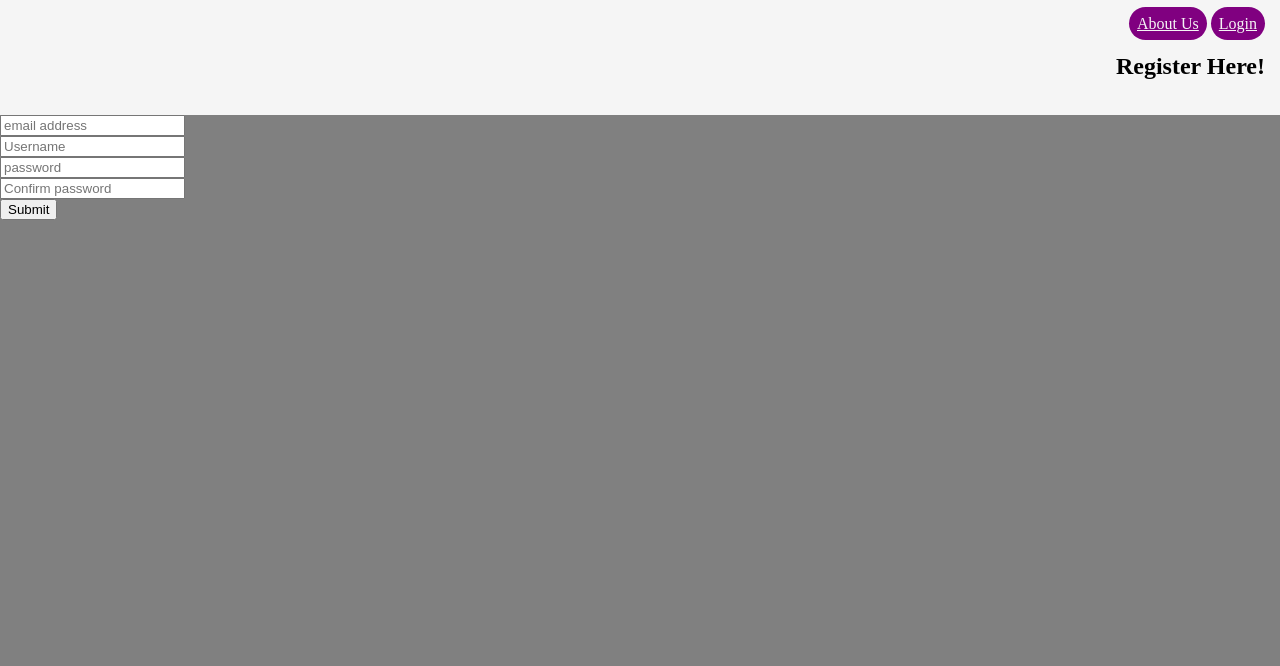
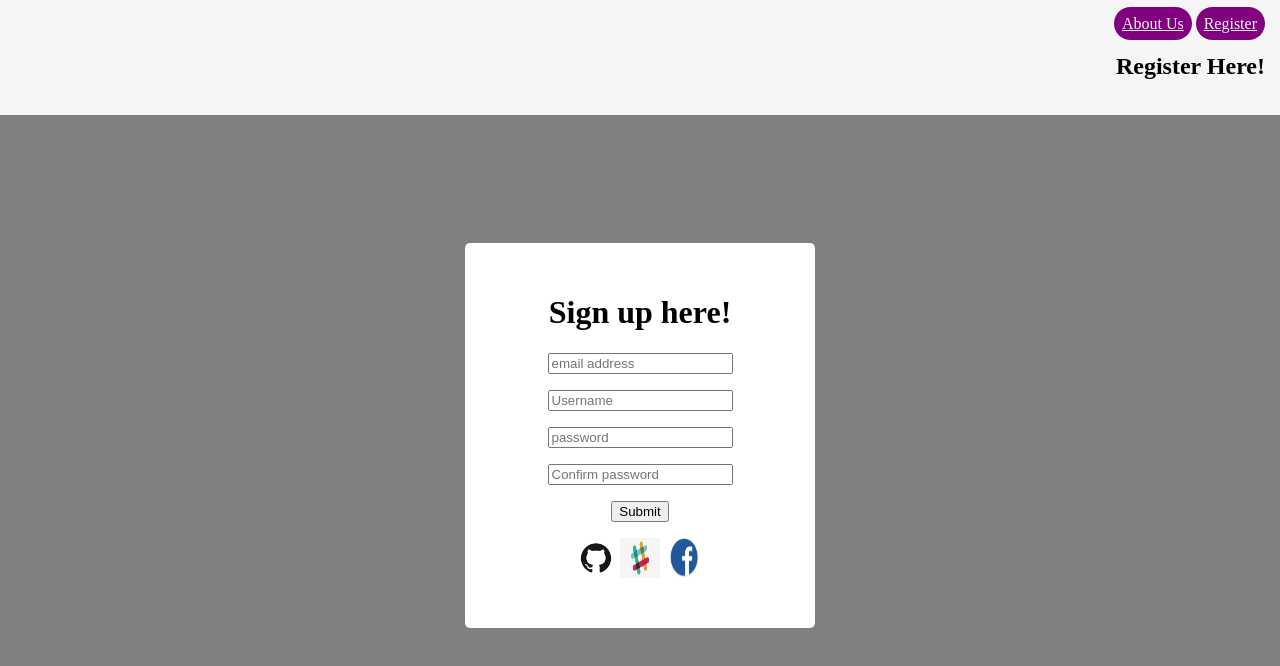
Before and after one commit to Ashley-Sharpe/RegisterPage, a plain HTML site: page index.html in a window 1280 px wide. Drawn offline with Linux system fonts and the light colour scheme.

Commit message:
Finished the register page

```diff
--- a/index.html
+++ b/index.html
@@ -14,33 +14,38 @@
  <!--Nav Bar-->
     <nav class="navbar">
         <a href="#" class="nav-link">About Us</a>
-        <a href="x" class="nav-link">Login</a>
+        <a href="x" class="nav-link">Register</a>
         <h1> Register Here!</h1>
     </nav>
-<div>
 
 
-<div>
+<div class="box">
+    <p>
+        <h1> Sign up here!</h1>
+    </p>
 
+    <p>
     <input type="email" placeholder="email address">
-</div>
+    </p>
 
-<div>
+    <p>
+    <input type="text" placeholder="Username">
 
-    <input type="text" placeholder="Username">
-</div>
-<div>
+   <p>
+    <input type="password" placeholder="password">
+    </p>
+     <input type="password" placeholder="Confirm password">
+      <p>
+     <button>Submit</button>
+         </p>
 
-    <input type="password" placeholder="password">
-</div>
+        <p>
+            <a href="https://www.github.com"><img src="GitHub-Mark.png"width="40px" height="40px"></a>
+            <a href="https://www.slack.com"><img src="199-1998476_slack-icon-slack-logo.png"width="40px" height="40px"></a>
+            <a href="https://www.facebook.com"><img src="fblogo.png" width="40px" height="40px"></a>
+        </p>
 
-<div>
+ </div>
 
-     <input type="password" placeholder="Confirm password">
-                </div>
-
-            </div>
-                <button>Submit</button>
-
-    </body>
+      </body>
 </html>
--- a/style.css
+++ b/style.css
@@ -15,3 +15,21 @@ body {
     background-color: purple;
     border-radius: 50px;
 }
+
+.box {
+   background-color: white;
+    width: 300px;
+    border: 5% solid green;
+    padding: 30px 25px;
+    margin: auto;
+    border-radius: 5px;
+    text-align: center;
+    margin-top: 10%;
+}
+.button {
+    background-color: lightblue;
+}
+p{
+    text-align: center;
+
+}
```
Also changed, not shown: 199-1998476_slack-icon-slack-logo.png (added), GitHub-Mark.png (added), fblogo.png (added).
